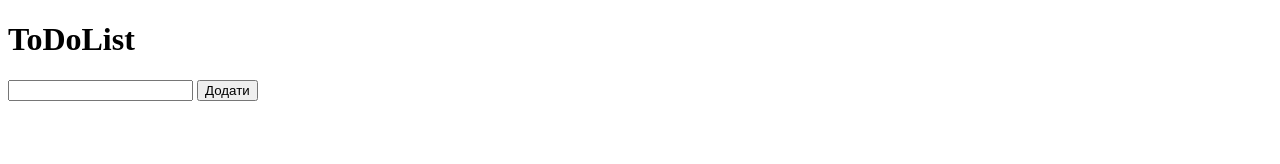
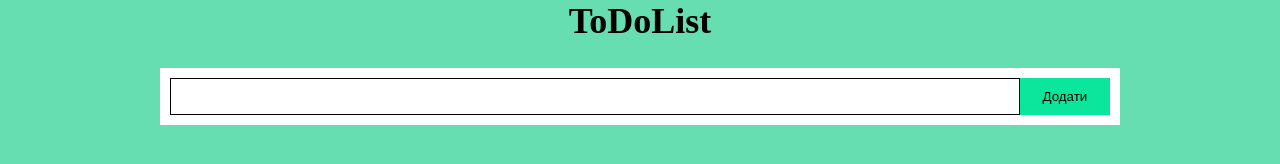
Before and after one commit to Irina210921/FrontendPro, a plain HTML site: page webpack 22/index.22.html in a window 1280 px wide. Drawn offline with nearby package versions, Linux system fonts and the light colour scheme; files that its build step writes are made by us from their sources.

Commit message:
new file file script first homework completed three homeworks 1 and 3 homework-ok 2 homework-ok redid the homework 3.3 and 3.2 homework-index4.1 homework -index.4.2 homework-index4.4 variant#2 homework 4.2 homework 4.3 new js4.2 homework 4.4 homework 5.1 homework 5.2 homework 5.3 homework 5.4 homework 6.3 6.3 dubl2 6.3 dubl3 homework 6.2 homework 8.1 homework 7.2 homework 7.3 homework 6.1 homework 6.1 updated homework 10.1 and 10.2 homework 9.1+ homework 10.3 homework 11.2 homework pifagor homework 12.1 homework 11.3 homework 12.2 homework 12.3 homework 12.2 dubl2 homework 12.2 dubl3 homework 13.1 homework 14 homework 15.1 todo homework 18.1 timer homework 19 weather homework 19 weather + loading homework 17.1 calc homework 17.1 calc updated homework 17.1 trener homework 20.1 jqery homework 20.1 jqery + bootstrap homework 17.3 Banc homework 16 homework 21.babel homework 22.webpack homework 22.webpack babel-loader

```diff
--- a/webpack 22/index.22.html
+++ b/webpack 22/index.22.html
@@ -5,7 +5,8 @@
 
     <title>ToDo List</title>
 
-    <link rel="stylesheet" href="src/scss.style.22.css">
+
+    <link rel="stylesheet" href="src/main.css">
 
 
 </head>
```
